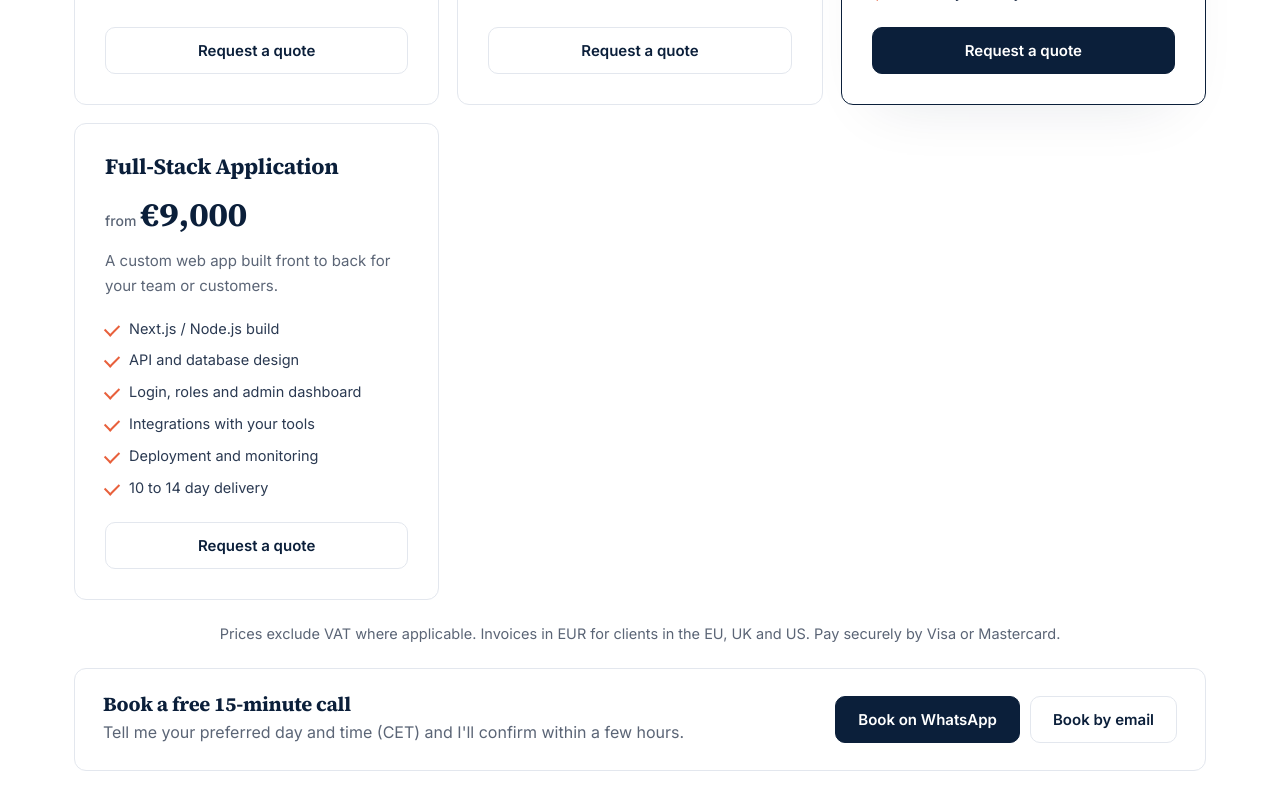
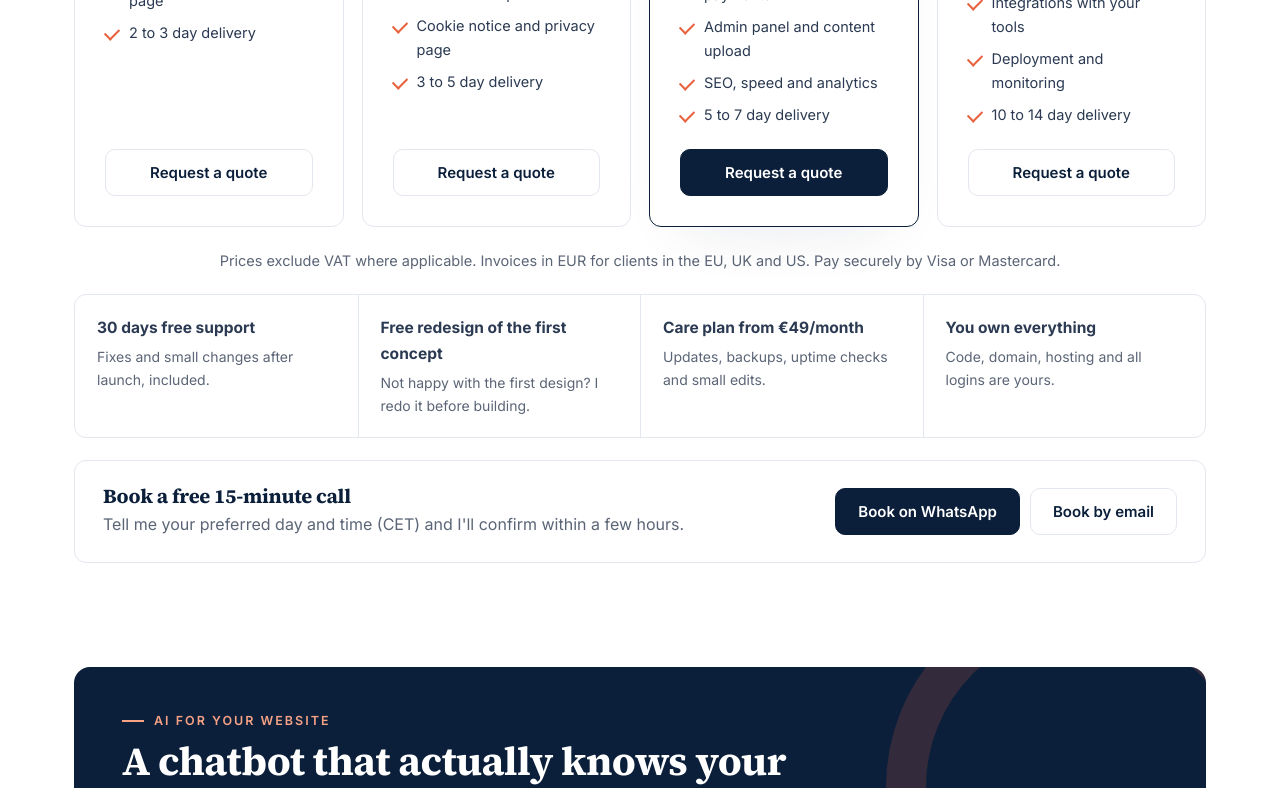
Before and after one commit to profshakir77/shakir-portfolio, a Next.js app: page / in a window 1280 px wide. Shown: the part 5258-6046 px from the top of the page. Built offline with nearby package versions, Linux system fonts and the light colour scheme.

Commit message:
Home: 4-tier pricing and promise strip (support, redesign, care plan, ownership)

```diff
--- a/app/globals.css
+++ b/app/globals.css
@@ -127,7 +127,8 @@ html[data-theme="dark"] .svc-ico{color:var(--accent)}
 @media (max-width:600px){.sgrid{grid-template-columns:1fr}}
 
 /* pricing */
-.pricing{display:grid;grid-template-columns:repeat(3,1fr);gap:18px}
+.pricing{display:grid;grid-template-columns:repeat(4,1fr);gap:18px}
+@media(max-width:1100px){.pricing{grid-template-columns:repeat(2,1fr)}}
 .plan{padding:30px;display:flex;flex-direction:column;gap:12px}
 .plan.pop{border-color:var(--navy);box-shadow:0 30px 60px -36px var(--shadow);position:relative}
 .plan.pop::before{content:"Most requested";position:absolute;top:-12px;left:28px;font:600 11.5px var(--sans);letter-spacing:.06em;background:var(--navy);color:#fff;padding:4px 10px;border-radius:6px}
@@ -607,3 +608,10 @@ html[data-theme="dark"] .wm.big{background:#13284A;border-color:#24406B}
 .book-call{display:flex;gap:20px;align-items:center;justify-content:space-between;flex-wrap:wrap;padding:24px 28px;margin-top:22px}
 .book-call h3{margin:0 0 4px;font-size:20px}.book-call p{margin:0;color:var(--muted)}
 .bc-btns{display:flex;gap:10px;flex-wrap:wrap}
+
+.promise{display:grid;grid-template-columns:repeat(4,1fr);gap:0;border:1px solid var(--line);border-radius:var(--r);background:var(--card);margin-top:22px;overflow:hidden}
+.promise div{padding:20px 22px;display:flex;flex-direction:column;gap:4px}
+.promise div+div{border-left:1px solid var(--line)}
+.promise b{font-size:15.5px}.promise span{color:var(--muted);font-size:14px}
+@media(max-width:900px){.promise{grid-template-columns:1fr 1fr}.promise div:nth-child(3){border-left:0}.promise div:nth-child(n+3){border-top:1px solid var(--line)}}
+@media(max-width:600px){.promise{grid-template-columns:1fr}.promise div+div{border-left:0;border-top:1px solid var(--line)}}
--- a/app/page.jsx
+++ b/app/page.jsx
@@ -128,6 +128,12 @@ export default function Home() {
             ))}
           </div>
           <p className="price-note">Prices exclude VAT where applicable. Invoices in EUR for clients in the EU, UK and US. Pay securely by Visa or Mastercard.</p>
+          <div className="promise">
+            <div><b>30 days free support</b><span>Fixes and small changes after launch, included.</span></div>
+            <div><b>Free redesign of the first concept</b><span>Not happy with the first design? I redo it before building.</span></div>
+            <div><b>Care plan from &euro;49/month</b><span>Updates, backups, uptime checks and small edits.</span></div>
+            <div><b>You own everything</b><span>Code, domain, hosting and all logins are yours.</span></div>
+          </div>
           <div className="card book-call">
             <div><h3>Book a free 15-minute call</h3><p>Tell me your preferred day and time (CET) and I&apos;ll confirm within a few hours.</p></div>
             <div className="bc-btns"><a className="btn primary" href="https://wa.me/923059494585?text=Hi%20Shakir%2C%20I%27d%20like%20to%20book%20a%2015-minute%20call%20about%20a%20project.%20My%20preferred%20day%20and%20time%20(CET)%20is%3A%20" target="_blank" rel="noopener">Book on WhatsApp</a><a className="btn" href="mailto:mr.shakir77@gmail.com?subject=Book%20a%2015-minute%20call&body=Hi%20Shakir%2C%0A%0AI%27d%20like%20to%20book%20a%2015-minute%20call.%0APreferred%20day%20and%20time%20(CET)%3A%20%0AProject%3A%20">Book by email</a></div>
```
